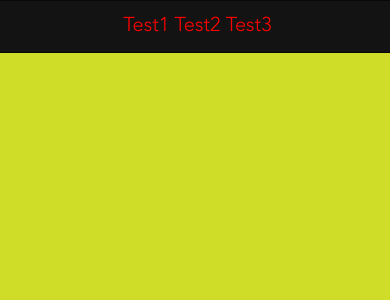
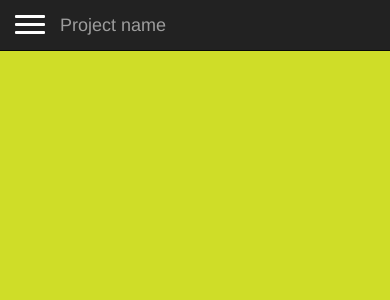
Before and after one commit to vineethka/PhotoShareAPI, a Django app: template PhotoSharing/PhotoSharingApplication/templates/home_slide_menu.html in a window 390 px wide. Shown: the top 300 px of the page. Run offline with Django 3.2, Linux system fonts and the light colour scheme; the template is opened without the code that fills it, so the values that code supplies are empty; some libraries are stand-ins or nearby versions.

Commit message:
new sliding menu integrated

```diff
--- a/PhotoSharing/PhotoSharing/settings.py
+++ b/PhotoSharing/PhotoSharing/settings.py
@@ -84,7 +84,7 @@ DATABASES = {
         'ENGINE': 'django.db.backends.mysql',
         'NAME': 'photoshare',
         'USER': 'root',
-        'PASSWORD': 'qburst',
+        'PASSWORD': '',
         'HOST': '127.0.0.1',
         'PORT': '3306',
     }
--- a/PhotoSharing/PhotoSharingApplication/static/app/login_mod.css
+++ b/PhotoSharing/PhotoSharingApplication/static/app/login_mod.css
@@ -89,9 +89,16 @@ margin-top:14px;
 }
 
 .full-width {
-    zoom: 2;  //increase if you have very small images
+    zoom: 2;
+    -moz-transform: scale(2.5);
+    -webkit-margin : auto;
+    -moz-margin: auto;
+    -ms-margin: auto;
+    -o-margin: auto;
     margin: auto;
+
     width: auto;
+
 }
 
 .thumbnail_no_margin {
--- /dev/null
+++ b/PhotoSharing/PhotoSharingApplication/static/app/new_sliding_menu_mod.css
@@ -0,0 +1,129 @@
+/* adjust body when menu is open */
+body.slide-active {
+    overflow-x: hidden
+}
+/*first child of #page-content so it doesn't shift around*/
+.no-margin-top {
+    margin-top: 0px!important
+}
+/*wrap the entire page content but not nav inside this div if not a fixed top, don't add any top padding */
+#page-content {
+    position: relative;
+    padding-top: 70px;
+    left: 0;
+}
+#page-content.slide-active {
+    padding-top: 0
+}
+/* put toggle bars on the left :: not using button */
+#slide-nav .navbar-toggle {
+    cursor: pointer;
+    position: relative;
+    line-height: 0;
+    float: left;
+    margin: 0;
+    width: 30px;
+    height: 40px;
+    padding: 10px 0 0 0;
+    border: 0;
+    background: transparent;
+}
+/* icon bar prettyup - optional */
+#slide-nav .navbar-toggle > .icon-bar {
+    width: 100%;
+    display: block;
+    height: 3px;
+    margin: 5px 0 0 0;
+}
+#slide-nav .navbar-toggle.slide-active .icon-bar {
+    background: orange
+}
+.navbar-header {
+    position: relative
+}
+/* un fix the navbar when active so that all the menu items are accessible */
+.navbar.navbar-fixed-top.slide-active {
+    position: relative
+}
+/* screw writing importants and shit, just stick it in max width since these classes are not shared between sizes */
+@media (max-width:767px) {
+	#slide-nav .container {
+	    margin: 0;
+	    padding: 0!important;
+	}
+	#slide-nav .navbar-header {
+	    margin: 0 auto;
+	    padding: 0 15px;
+	}
+	#slide-nav .navbar.slide-active {
+	    position: absolute;
+	    width: 80%;
+	    top: -1px;
+	    z-index: 1000;
+	}
+	#slide-nav #slidemenu {
+	    background: #f7f7f7;
+	    left: -100%;
+	    width: 80%;
+	    min-width: 0;
+	    position: absolute;
+	    padding-left: 0;
+	    z-index: 2;
+	    top: -8px;
+	    margin: 0;
+	}
+	#slide-nav #slidemenu .navbar-nav {
+	    min-width: 0;
+	    width: 100%;
+	    margin: 0;
+	}
+	#slide-nav #slidemenu .navbar-nav .dropdown-menu li a {
+	    min-width: 0;
+	    width: 80%;
+	    white-space: normal;
+	}
+	#slide-nav {
+	    border-top: 0
+	}
+	#slide-nav.navbar-inverse #slidemenu {
+	    background: #333
+	}
+	/* this is behind the navigation but the navigation is not inside it so that the navigation is accessible and scrolls*/
+	#slide-nav #navbar-height-col {
+	    position: fixed;
+	    top: 0;
+	    height: 100%;
+	    width: 80%;
+	    left: -80%;
+	    background: #eee;
+	}
+	#slide-nav.navbar-inverse #navbar-height-col {
+	    background: #333;
+	    z-index: 1;
+	    border: 0;
+	}
+	#slide-nav .navbar-form {
+	    width: 100%;
+	    margin: 8px 0;
+	    text-align: center;
+	    overflow: hidden;
+	    /*fast clearfixer*/
+	}
+	#slide-nav .navbar-form .form-control {
+	    text-align: center
+	}
+	#slide-nav .navbar-form .btn {
+	    width: 100%
+	}
+}
+@media (min-width:768px) {
+	#page-content {
+	    left: 0!important
+	}
+	.navbar.navbar-fixed-top.slide-active {
+	    position: fixed
+	}
+	.navbar-header {
+	    left: 0!important
+	}
+}
--- a/PhotoSharing/PhotoSharingApplication/templates/home_slide_menu.html
+++ b/PhotoSharing/PhotoSharingApplication/templates/home_slide_menu.html
@@ -1,82 +1,125 @@
 {% load staticfiles %}
 <!DOCTYPE html>
-<html lang="en">
+<html xmlns="http://www.w3.org/1999/html">
 <head>
-    <meta charset="utf-8">
-    <meta http-equiv="X-UA-Compatible" content="IE=edge">
-    <meta name="viewport" content="width=device-width, initial-scale=1">
-    <title>FarPic</title>
-
-    <link rel="stylesheet" href="https://maxcdn.bootstrapcdn.com/bootstrap/3.3.2/css/bootstrap.min.css">
-    <link href="{% static 'app/sliding_menu_mod.css' %}" rel="stylesheet" type="text/css">
+    <script src="http://code.jquery.com/jquery.min.js"></script>
+    <link href="http://getbootstrap.com/dist/css/bootstrap.css" rel="stylesheet" type="text/css"/>
+    <link href="{% static 'app/new_sliding_menu_mod.css' %}" rel="stylesheet" type="text/css">
     <link href="{% static 'app/login_mod.css' %}" rel="stylesheet" type="text/css">
 
-    <script type="text/javascript" src="http://code.jquery.com/jquery-1.9.1.js"></script>
-    <script src="https://maxcdn.bootstrapcdn.com/bootstrap/3.3.2/js/bootstrap.min.js"></script>
+    <script src="http://getbootstrap.com/dist/js/bootstrap.js"></script>
+    <meta charset=utf-8/>
+    <title>FarPic</title>
+      <script>
+        $(document).ready(function () {
 
-    <!-- HTML5 shim and Respond.js for IE8 support of HTML5 elements and media queries -->
-    <!-- WARNING: Respond.js doesn't work if you view the page via file:// -->
-    <!--[if lt IE 9]>
-	      <script src="https://oss.maxcdn.com/html5shiv/3.7.2/html5shiv.min.js"></script>
-	      <script src="https://oss.maxcdn.com/respond/1.4.2/respond.min.js"></script>
-	    <![endif]-->
-    <script type="text/javascript">
-        //<![CDATA[
-        $(window).load(function () {
-            changeContent = function (key) {
-                html = textHash[key];
-                $('#content').html(html);
-            }
+        //stick in the fixed 100% height behind the navbar but don't wrap it
+        $('#slide-nav.navbar .container').append($('<div id="navbar-height-col"></div>'));
 
-            $("#menu a").click(function (e) {
-                $('#menu').collapse('hide');
-                changeContent(e.target.innerText);
+        // Enter your ids or classes
+        var toggler = '.navbar-toggle';
+        var pagewrapper = '#page-content';
+        var navigationwrapper = '.navbar-header';
+        var menuwidth = '100%'; // the menu inside the slide menu itself
+        var slidewidth = '80%';
+        var menuneg = '-100%';
+        var slideneg = '-80%';
+
+        $("#slide-nav").on("click", toggler, function (e) {
+            var selected = $(this).hasClass('slide-active');
+            $('#slidemenu').stop().animate({
+                left: selected ? menuneg : '0px'
+            });
+            $('#navbar-height-col').stop().animate({
+                left: selected ? slideneg : '0px'
+            });
+            $(pagewrapper).stop().animate({
+                left: selected ? '0px' : slidewidth
+            });
+            $(navigationwrapper).stop().animate({
+                left: selected ? '0px' : slidewidth
+            });
+            $(this).toggleClass('slide-active', !selected);
+            $('#slidemenu').toggleClass('slide-active');
+
+            $('#page-content, .navbar, body, .navbar-header').toggleClass('slide-active');
         });
 
-            textHash = {
-                "Futurama": "<h1>Bendin' in the Wind</h1><p>Oh, but you can. But you may have to metaphorically make a deal with the devil.  And by \"devil\", I mean Robot Devil.  And by \"metaphorically\", I mean get your coat. Say what? Ok, we'll go deliver this crate like professionals, and then we'll go ride the bumper cars. Yep, I remember. They came in last at the Olympics, then retired to promote alcoholic beverages! Michelle, I don't regret this, but I both rue and lament it.</p>",
-                "Star Wars": "<h1>The Empire Strikes Back</h1><p>Remember, a Jedi can feel the Force flowing through him. Look, I can take you as far as Anchorhead. You can get a transport there to Mos Eisley or wherever you're going. She must have hidden the plans in the escape pod. Send a detachment down to retrieve them, and see to it personally, Commander. There'll be no one to stop us this time!</p>",
-                "Doctor Who": "<h1>The Poison Sky</h1><p>Stop talking, brain thinking. Hush. You hit me with a cricket bat. You've swallowed a planet! Stop talking, brain thinking. Hush. It's a fez. I wear a fez now. Fezes are cool. Annihilate? No. No violence. I won't stand for it. Not now, not ever, do you understand me?! I'm the Doctor, the Oncoming Storm - and you basically meant beat them in a football match, didn't you?</p>"
-            };
-        });//]]>
-    </script>
+        var selected = '#slidemenu, #page-content, body, .navbar, .navbar-header';
+        $(window).on("resize", function () {
+            if ($(window).width() > 767 && $('.navbar-toggle').is(':hidden')) {
+                $(selected).removeClass('slide-active');
+            }
+        });
+    });</script>
 </head>
-
 <body>
 
-<div class="viewport">
-    <div class="frame">
-        <div id="menu" class="menu nav-collapse collapse width">
-            <div class="collapse-inner">
-                <div class="navbar navbar-inverse">
-                    <div class="navbar-inner">
-                        Menu
+
+<div class="navbar navbar-inverse navbar-fixed-top" role="navigation" id="slide-nav">
+    <div class="container">
+        <div class="navbar-header">
+            <a class="navbar-toggle">
+                <span class="sr-only">Toggle navigation</span>
+                <span class="icon-bar"></span>
+                <span class="icon-bar"></span>
+                <span class="icon-bar"></span>
+            </a>
+            <a class="navbar-brand" href="#">Project name</a>
         </div>
+        <div id="slidemenu">
+
+            <form class="navbar-form navbar-right" role="form">
+                <div class="form-group">
+                    <input type="search" placeholder="search" class="form-control">
                 </div>
-                <ul class="nav nav-tabs nav-stacked">
-                    <li><a>Futurama</a></li>
-                    <li><a>Star Wars</a></li>
-                    <li><a>Doctor Who</a></li>
+                <button type="submit" class="btn btn-primary">Search</button>
+            </form>
+
+            <ul class="nav navbar-nav">
+                <li class="active"><a href="#">Home</a></li>
+                <li><a href="#about">About</a></li>
+                <li><a href="#contact">Contact</a></li>
+                <li class="dropdown"><a href="#" class="dropdown-toggle" data-toggle="dropdown">Dropdown <b
+                        class="caret"></b></a>
+                    <ul class="dropdown-menu">
+                        <li><a href="#">Action</a></li>
+                        <li><a href="#">Another action</a></li>
+                        <li><a href="#">Something else here</a></li>
+                        <li class="divider"></li>
+                        <li class="dropdown-header">Nav header</li>
+                        <li><a href="#">Separated link</a></li>
+                        <li><a href="#">One more separated link</a></li>
+                        <li><a href="#">Action</a></li>
+                        <li><a href="#">Another action</a></li>
+                        <li><a href="#">Something else here</a></li>
+                        <li class="divider"></li>
+                        <li class="dropdown-header">Nav header</li>
+                        <li><a href="#">Separated link</a></li>
+                        <li><a href="#">One more separated link</a></li>
+                        <li><a href="#">Action</a></li>
+                        <li><a href="#">Another action</a></li>
+                        <li><a href="#">Something else here</a></li>
+                        <li class="divider"></li>
+                        <li class="dropdown-header">Nav header</li>
+                        <li><a href="#">Separated link test long title goes here</a></li>
+                        <li><a href="#">One more separated link</a></li>
                     </ul>
+                </li>
+            </ul>
+
+        </div>
     </div>
 </div>
 
-        <div class="view">
-            <div class="row">
-                <div class="navbar navbar-inverse">
-                    <div class="navbar-inner">
-                        <button type="button" class="btn btn-navbar" data-toggle="collapse" data-target="#menu">
-                            <span class="icon-bar">Test1</span>
-                            <span class="icon-bar">Test2</span>
-                            <span class="icon-bar">Test3</span>
-                        </button>
-                    </div>
-                </div>
-            </div>
+
+<!--wrap the page content do not style this-->
+<div id="page-content">
         {% block content %}
         {% endblock %}
+    <!-- /.container -->
 </div>
-    </div>
-</div>
+<!-- /#page-content -->
+
 </body>
 </html>
--- a/PhotoSharing/PhotoSharingApplication/templates/views/home.html
+++ b/PhotoSharing/PhotoSharingApplication/templates/views/home.html
@@ -2,7 +2,7 @@
 {% load staticfiles %}
 
 {% block content %}
-    <div class="container">
+    <div class="container image_grid_background">
         <div class="row no-gutter">
             {% if categories %}
                 {% for selected_category in categories %}
```
Also changed, not shown: PhotoSharing/PhotoSharingApplication/migrations/0007_auto_20150301_2002.py (added), PhotoSharing/PhotoSharingApplication/migrations/0008_auto_20150301_2003.py (added). Lines whose indentation alone changed are shown as unchanged.
